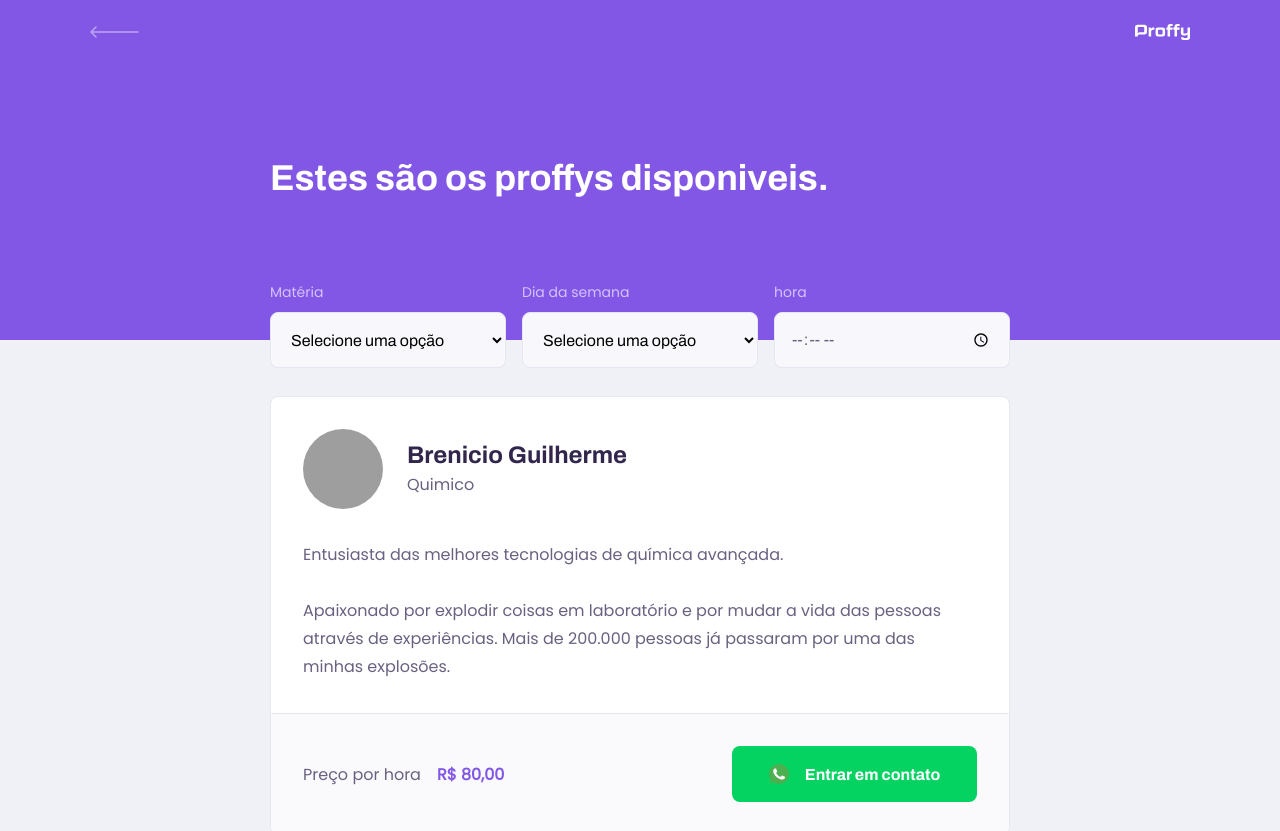
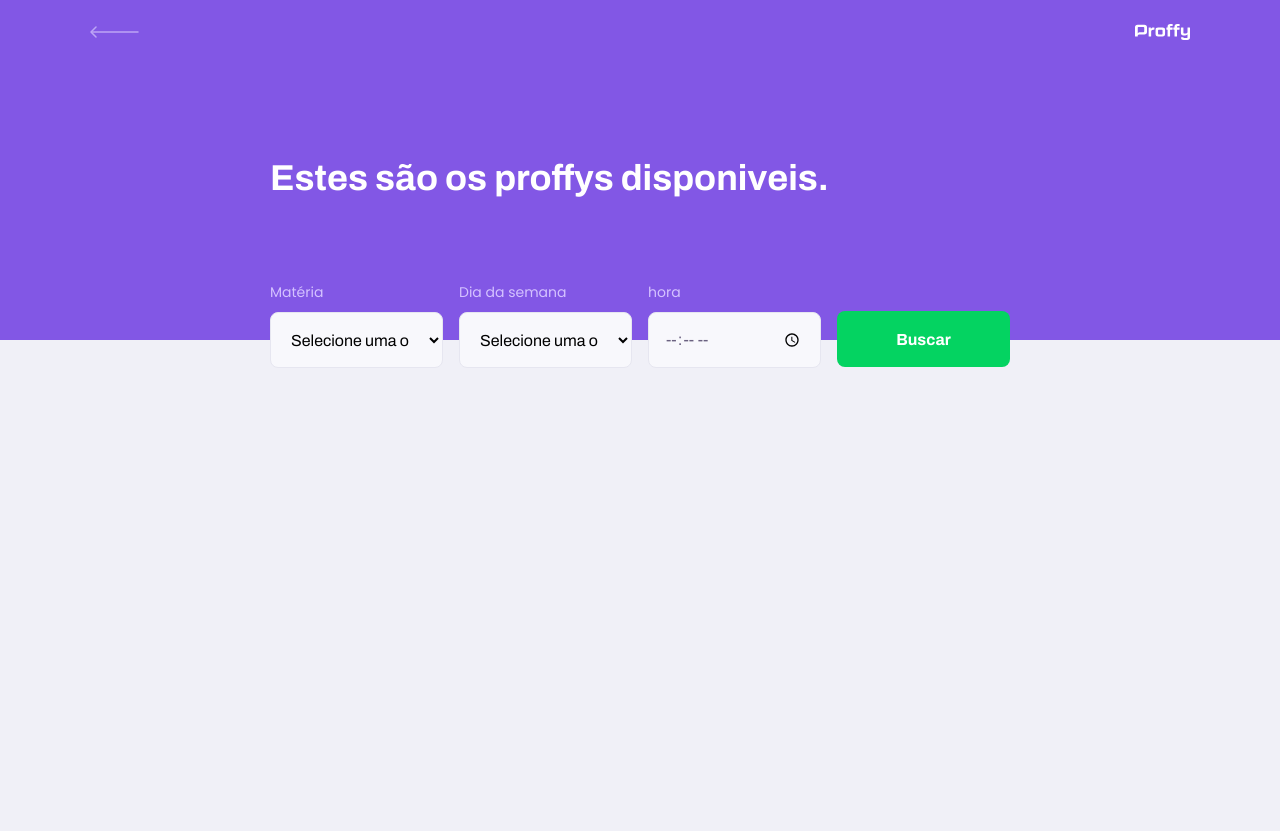
Before and after one commit to brenicio/proffy-nlw, a React (Create React App) app in the folder web/: page /study in a window 1280 px wide. Shown: the top 831 px of the page. After the commit the page ends 800 px from the top, so only its background shows below. Built offline with nearby package versions, Linux system fonts and the light colour scheme; grey boxes are pictures that could not be loaded.

Commit message:
listing teachers

```diff
--- a/web/src/components/TeacherItem/index.jsx
+++ /dev/null
@@ -1,40 +0,0 @@
-import React from 'react';
-
-import './styles.css';
-import whatsappIcon from '../../assets/images/icons/whatsapp.svg';
-
-function TeacherItem() {
-    return (
-        <article className="teacher-item">
-            <header>
-                <img src="https://avatars3.githubusercontent.com/u/6737144?s=460&u=6d3582afdfe05531813e2cf80d903d96c671646f&v=4" alt="Brenicio Guilherme" />
-                <div>
-                    <strong>Brenicio Guilherme</strong>
-                    <span>Quimico</span>
-                </div>
-            </header>
-
-            <p>
-                Entusiasta das melhores tecnologias de química avançada.
-                        <br />
-                <br />
-                    Apaixonado por explodir coisas em laboratório e por mudar a vida
-                    das pessoas através de experiências. Mais de 200.000 pessoas já passaram
-                    por uma das minhas explosões.
-                    </p>
-
-            <footer>
-                <p>
-                    Preço por hora
-                            <strong>R$ 80,00</strong>
-                </p>
-                <button type="button">
-                    <img src={whatsappIcon} alt="Whatsapp" />
-                            Entrar em contato
-                        </button>
-            </footer>
-        </article>
-    );
-}
-
-export default TeacherItem;
--- /dev/null
+++ b/web/src/components/TeacherItem/index.tsx
@@ -0,0 +1,46 @@
+import React from 'react';
+import whatsappIcon from '../../assets/images/icons/whatsapp.svg';
+
+import './styles.css';
+
+
+interface TeacherItemProps {
+    teacher: {
+        id: number;
+        avatar: string;
+        bio: string;
+        cost: number;
+        name: string;
+        subject: string;
+        whatsapp: String;
+    };
+}
+
+const TeacherItem: React.FC<TeacherItemProps> = ({ teacher }) => {
+    return (
+        <article className="teacher-item">
+            <header>
+                <img src={teacher.avatar} alt={teacher.name} />
+                <div>
+                    <strong>{teacher.name}</strong>
+                    <span>{teacher.subject}</span>
+                </div>
+            </header>
+
+            <p>{teacher.bio}</p>
+
+            <footer>
+                <p>
+                    Preço por hora
+                    <strong>R$ {teacher.cost}</strong>
+                </p>
+                <button type="button">
+                    <img src={whatsappIcon} alt="Whatsapp" />
+                            Entrar em contato
+                        </button>
+            </footer>
+        </article>
+    );
+}
+
+export default TeacherItem;
--- a/web/src/pages/TeacherList/index.tsx
+++ b/web/src/pages/TeacherList/index.tsx
@@ -1,23 +1,39 @@
-import React, { useState } from 'react';
+import React, { useState, FormEvent } from 'react';
 import PageHeader from '../../components/PageHeader';
 import TeacherItem from '../../components/TeacherItem';
 import Input from '../../components/Input';
 import Select from '../../components/Select';
 
 import './styles.css';
+import api from '../../services/api';
 
 
 function TeacherList() {
+
+    const [teachers, setTeachers] = useState([]);
 
     const [subject, setSubject] = useState('');
     const [week_day, setWeekDay] = useState('');
     const [time, setTime] = useState('');
 
+   async function searchTeachers(e: FormEvent){
+        e.preventDefault();
+
+        const response = await api.get('/classes', {
+            params: {
+                subject,
+                week_day,
+                time
+            }
+        });
+
+        setTeachers(response.data);
+    }
 
     return (
         <div id="page-teacher-list" className="container">
             <PageHeader title="Estes são os proffys disponiveis.">
-                <form id="search-teachers">
+                <form id="search-teachers" onSubmit={searchTeachers}>
                     <Select
                         name="subject"
                         label="Matéria"
@@ -60,14 +76,17 @@ function TeacherList() {
                         value = {time}
                         onChange={(e)=>{setTime(e.target.value)}}
                     />
+
+                    <button type="submit">
+                        Buscar
+                    </button>
                 </form>
             </PageHeader>
 
             <main>
-                <TeacherItem />
-                <TeacherItem />
-                <TeacherItem />
-                <TeacherItem />
+                {teachers.map(teacher => {
+                    return <TeacherItem teacher={teacher}/>
+                })}
             </main>
         </div>
     );
--- a/web/src/pages/TeacherList/styles.css
+++ b/web/src/pages/TeacherList/styles.css
@@ -12,6 +12,28 @@
     margin-top: 3.2rem;
 }
 
+#search-teachers button {
+
+        width: 100%;
+        height: 5.6rem;
+        background: var(--color-secundary);
+        color: var(--color-button-text);
+        border: 0;
+        border-radius: 0.8rem;
+        cursor: pointer;
+        font: 700 1.6rem Archivo;
+        display: flex;
+        align-items: center;
+        justify-content: center;
+        text-decoration: none;
+        transition: background-color 0.2s;
+        margin-top: 3.2rem;
+}
+
+#search-teachers button:hover {
+        background: var(--color-secundary-dark);
+    }
+
 #search-teachers label {
     color: var(--color-text-in-primary)
 }
@@ -23,7 +45,7 @@
 
     #search-teachers {
         display: grid;
-        grid-template-columns: repeat(3, 1fr);
+        grid-template-columns: repeat(4, 1fr);
         column-gap: 16px;
         position: absolute;
         bottom: -28px;
```
